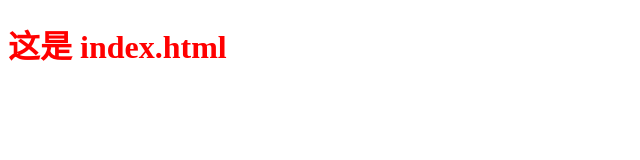
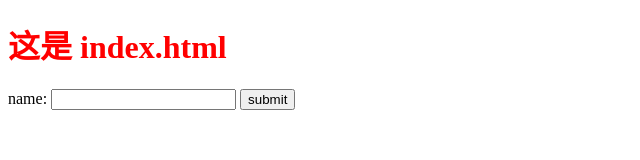
Before and after one commit to Honohonoho/node-server, a website: page public/index.html in a window 1280 px wide. Shown: the whole page, without its empty margins (0-640 px from the left). Drawn offline with Linux system fonts and the light colour scheme.

Commit message:
处理非 get 请求

```diff
--- a/public/index.html
+++ b/public/index.html
@@ -10,6 +10,13 @@
 </head>
 <body>
   <h1>这是 index.html</h1>
+  <form action="/form" method="post" autocomplete="off">
+    <label>
+      name:
+      <input type="text" name="username">
+    </label>
+    <button type="submit">submit</button>
+  </form>
   <script src="main.js"></script>
 </body>
 </html>
```
Also changed, not shown: index.ts (+15 -8 lines).
